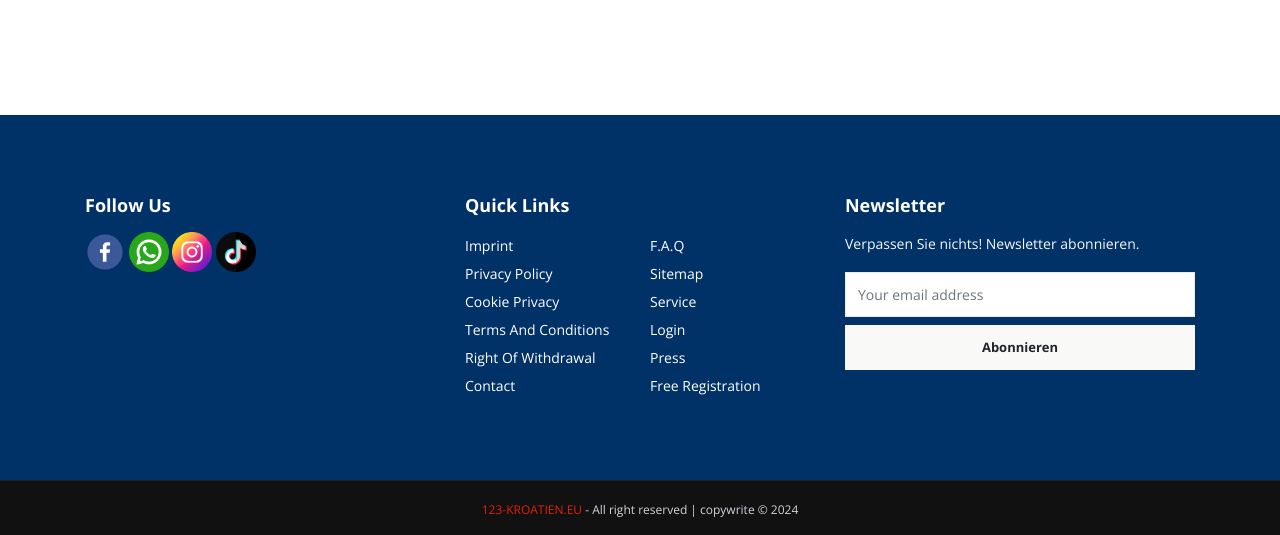
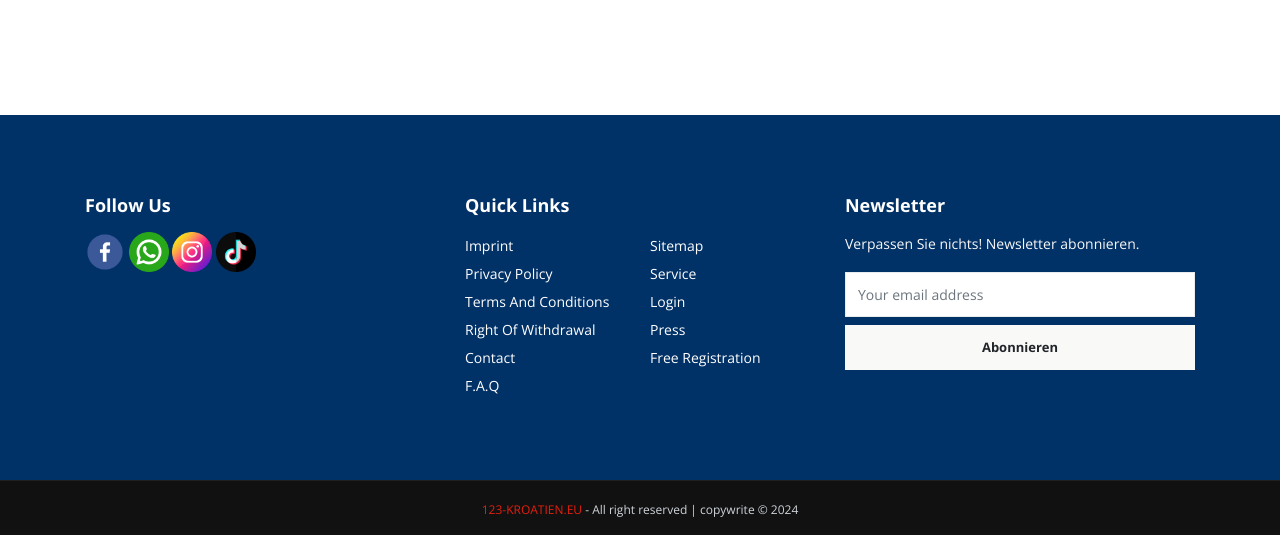
Before and after one commit to zh10only1/real-estate-django, a Django app: page /accounts/forget-password/ in a window 1280 px wide. Shown: the part 583-1118 px from the top of the page. Run offline with Django 3.2, Linux system fonts and the light colour scheme; data comes from the database, SQL or seed files in the repository; parts of the project's set-up code (start-up, migrations or seed data) failed here and were passed over; some libraries are stand-ins or nearby versions.

Commit message:
Datenshutz footer linke removed

```diff
--- a/templates/include/footer.html
+++ b/templates/include/footer.html
@@ -48,9 +48,9 @@
                                 <li class="list-inline-item">
                                     <a href="#" class="text-white">{{PrivacyPolicy}}</a>
                                 </li>
-                                <li class="list-inline-item">
+                                {% comment %} <li class="list-inline-item">
                                     <a href="#" class="text-white">{{CookiePrivacy}}
-                                </li>
+                                </li> {% endcomment %}
                                 <li class="list-inline-item">
                                     <a href="#" class="text-white">{{TermsConditions}}
                                 </li>
```
